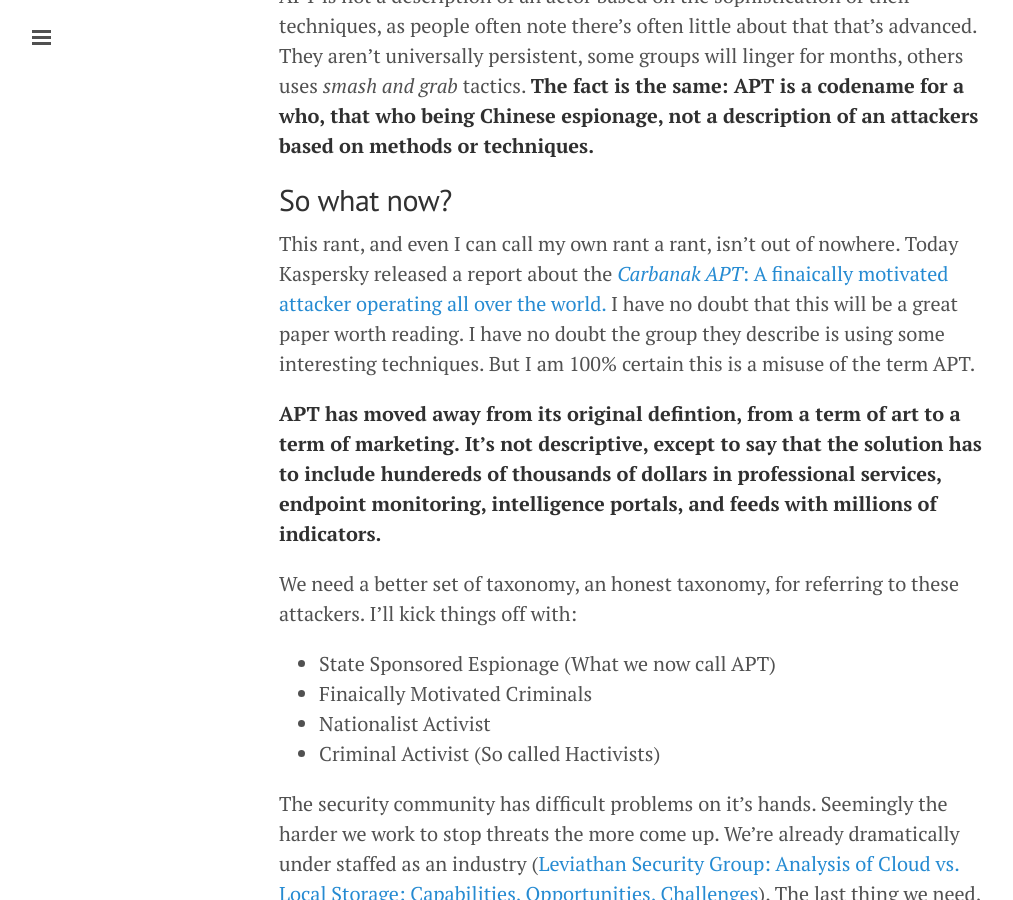
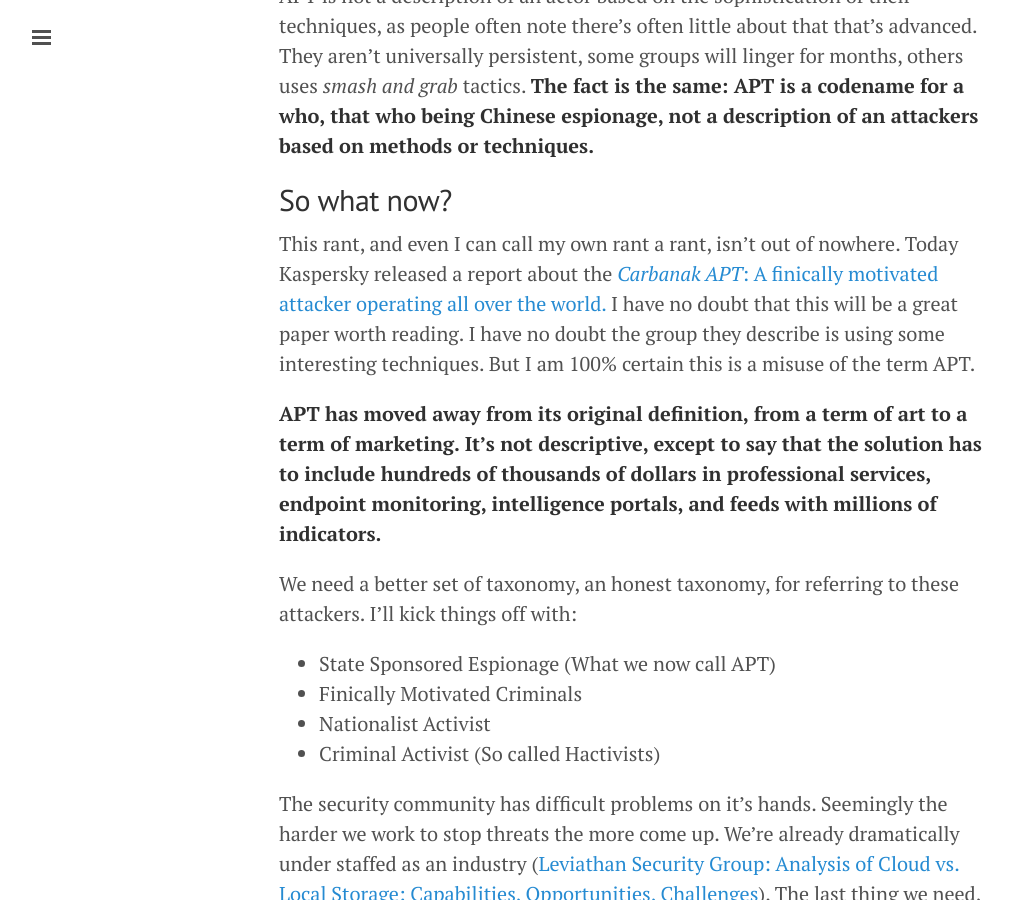
Before and after one commit to sroberts/sroberts.github.io, a Jekyll site: the page built from _posts/2015-02-16-apt-is-a-who-not-a-what.md, in a window 1280 px wide and 900 px high, scrolled down 1852 px. Shown: the whole window, without its empty margins (1-1014 px from the left). Built offline with Jekyll 4.4.1, drawn with Linux system fonts in a browser that asks for light colours; nearby versions of some CDN libraries; some of the changed text lies outside the part shown.

Commit message:
spell checked!

```diff
--- a/_posts/2015-02-16-apt-is-a-who-not-a-what.md
+++ b/_posts/2015-02-16-apt-is-a-who-not-a-what.md
@@ -33,14 +33,14 @@ APT is not a description of an actor based on the sophistication of their techni
 
 ## So what now?
 
-This rant, and even I can call my own rant a rant, isn't out of nowhere. Today Kaspersky released a report about the [_Carbanak APT_: A finaically motivated attacker operating all over the world.](http://securelist.com/blog/research/68732/the-great-bank-robbery-the-carbanak-apt/) I have no doubt that this will be a great paper worth reading. I have no doubt the group they describe is using some interesting techniques. But I am 100% certain this is a misuse of the term APT.
+This rant, and even I can call my own rant a rant, isn't out of nowhere. Today Kaspersky released a report about the [_Carbanak APT_: A finically motivated attacker operating all over the world.](http://securelist.com/blog/research/68732/the-great-bank-robbery-the-carbanak-apt/) I have no doubt that this will be a great paper worth reading. I have no doubt the group they describe is using some interesting techniques. But I am 100% certain this is a misuse of the term APT.
 
-__APT has moved away from its original defintion, from a term of art to a term of marketing. It's not descriptive, except to say that the solution has to include hundereds of thousands of dollars in professional services, endpoint monitoring, intelligence portals, and feeds with millions of indicators.__
+__APT has moved away from its original definition, from a term of art to a term of marketing. It's not descriptive, except to say that the solution has to include hundreds of thousands of dollars in professional services, endpoint monitoring, intelligence portals, and feeds with millions of indicators.__
 
 We need a better set of taxonomy, an honest taxonomy, for referring to these attackers. I'll kick things off with:
 
 - State Sponsored Espionage (What we now call APT)
-- Finaically Motivated Criminals
+- Finically Motivated Criminals
 - Nationalist Activist
 - Criminal Activist (So called Hactivists)
 
```
Also changed, not shown: other parts of _posts/2015-02-16-apt-is-a-who-not-a-what.md (+1 -1 lines).
